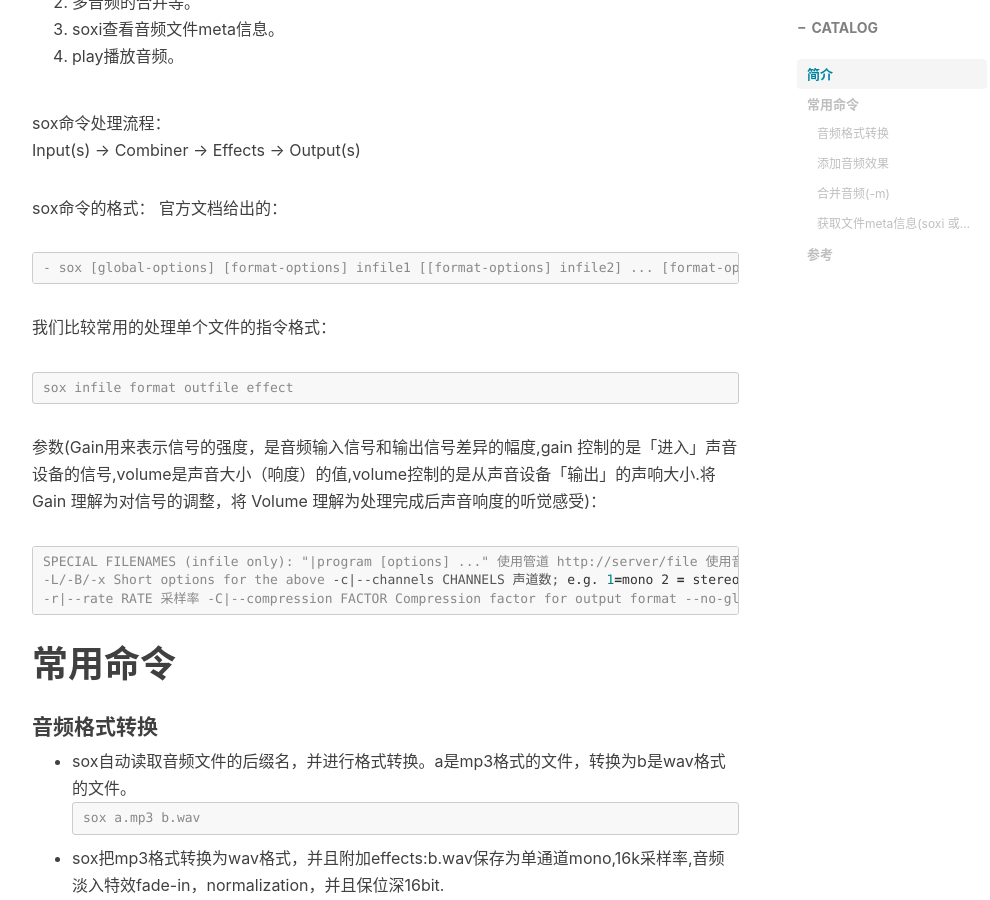
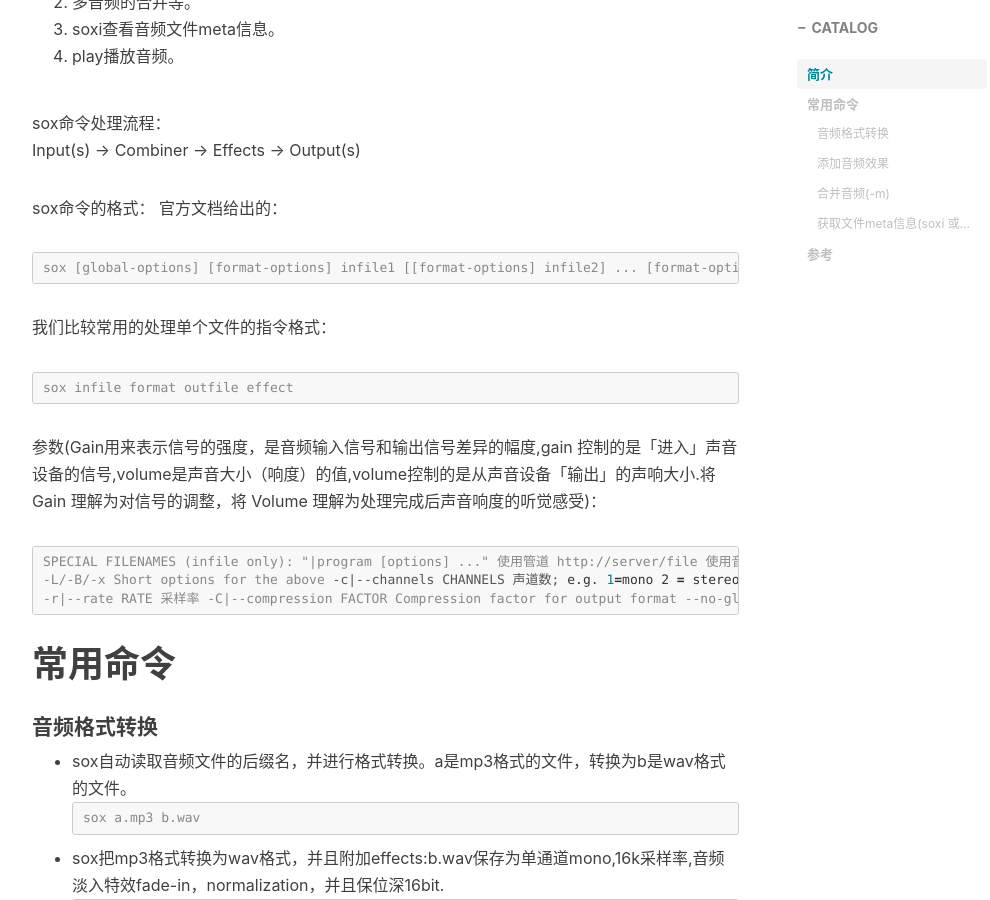
Before and after one commit to zhuxiaoxuhit/zhuxiaoxuhit.github.io, a Jekyll site: the page built from _posts/2020-03-24-SOX：the-Swiss-Army-knife-of-audio-manipulation.md, in a window 1280 px wide and 900 px high, scrolled down 765 px. Shown: the whole window, without its empty margins (233-1223 px from the left). Built offline with Jekyll 4.4.1, drawn with Linux system fonts in a browser that asks for light colours; nearby versions of some CDN libraries; comment, search, counter and statistics services are not loaded.

Commit message:
[MDF] sox

````diff
--- a/_posts/2020-03-24-SOX：the-Swiss-Army-knife-of-audio-manipulation.md
+++ b/_posts/2020-03-24-SOX：the-Swiss-Army-knife-of-audio-manipulation.md
@@ -27,7 +27,7 @@
 sox命令的格式：
 官方文档给出的：
 ```console
-- sox [global-options] [format-options] infile1
+sox [global-options] [format-options] infile1
 [[format-options] infile2] ... [format-options] outfile
 [effect [effect-options]] ...
 
@@ -87,13 +87,11 @@
 ```
 
 - sox把mp3格式转换为wav格式，并且附加effects:b.wav保存为单通道mono,16k采样率,音频淡入特效fade-in，normalization，并且保位深16bit.
-
 ```console
 sox a.mp3 −b 16 b.wav channels 1 rate 16k fade 3 norm
 ```
 
 - sox把二进制文件(无header信息)转换为wav文件，格式选项为：采样率为16k，有符号8bit整数，单通道。注意把raw文件转为其他格式需要指名格式，因为raw为二进制文件，不含有meta信息。(可理解为np.fromfile需要指明文件类型)
-
 ```console
 sox −r 16k −e signed −b 8 −c 1 voice-memo.raw voice-memo.wav
 ```
@@ -132,6 +130,7 @@
 sox stereo.wav channel_2.wav remix 2
 sox stereo.wav channel_2.wav remix 1,2,3
 ```
+
 - 画声谱图(a.wav的第一个声道采样率10k，y轴长度129，输出为a.png)
 ```console
 sox  a.wav -n remix 1 rate 10k spectrogram  -y  129  -m -r -o  a.png
````
